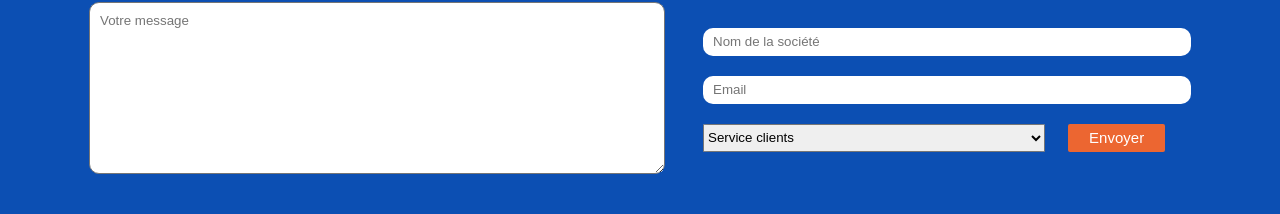
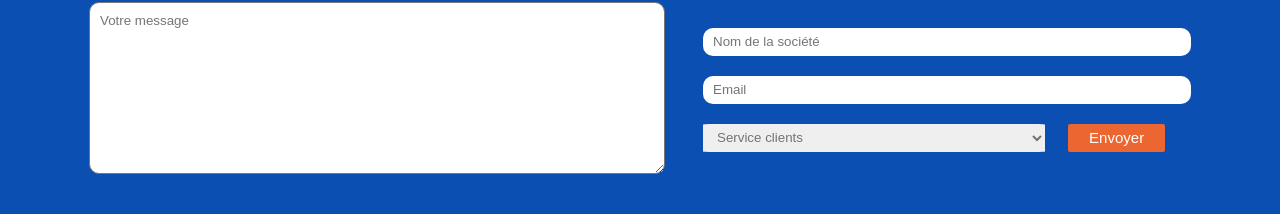
Before and after one commit to HendiKerdouci/Fil_rouge-, a plain HTML site: page index.html in a window 1280 px wide. Shown: the part 2866-3080 px from the top of the page. Drawn offline with Linux system fonts and the light colour scheme; a web font is replaced by a local one.

Commit message:
Update index.css

```diff
--- a/css/index.css
+++ b/css/index.css
@@ -464,8 +464,11 @@ form {
 
 #select {
     width: 70%;
-    height: 100%;
+    height: 28px;
     border-radius: 2%;
+    border: none;
+    padding-left : 10px;
+    color: rgb(116, 115, 115);
 
 }
 
```
